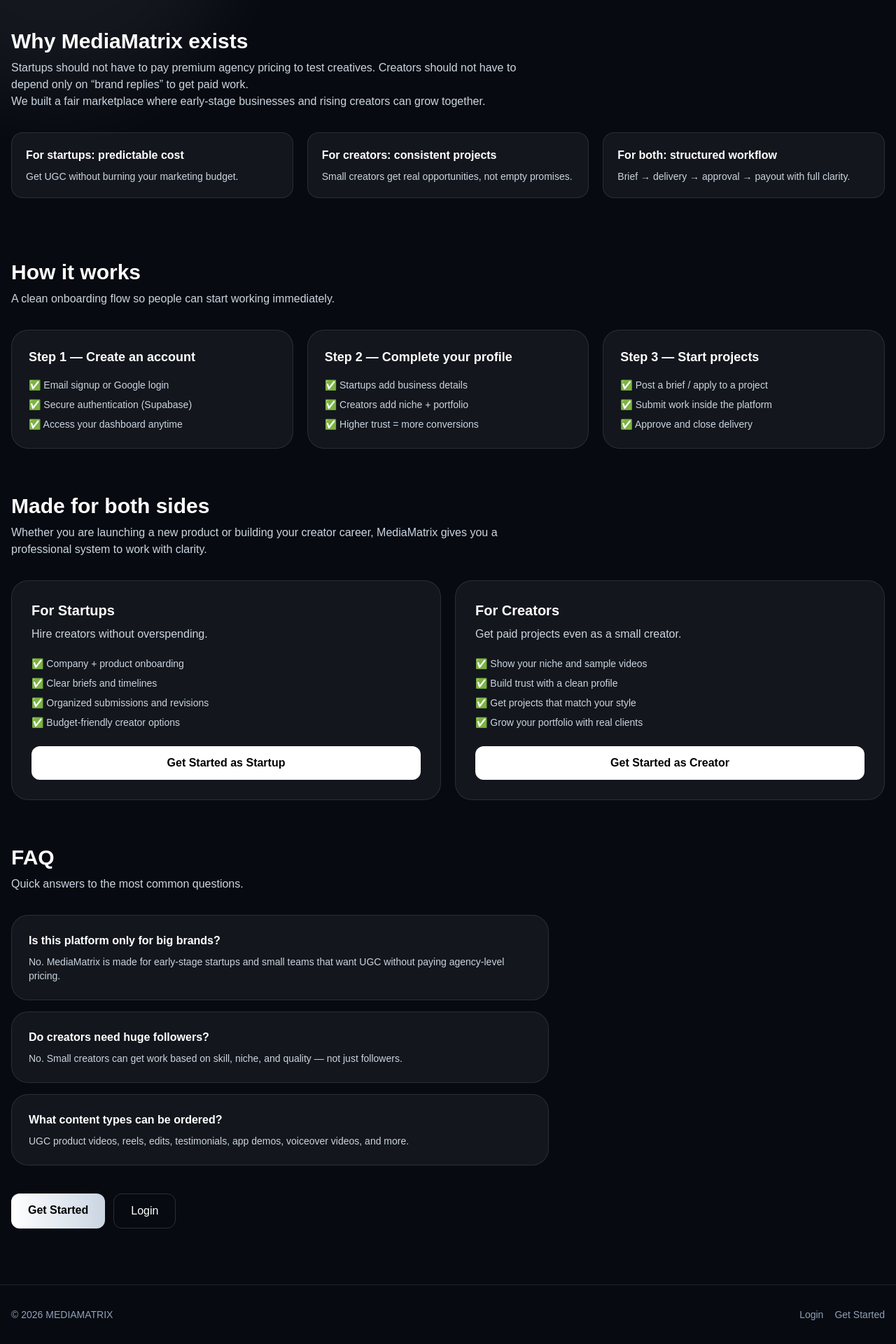
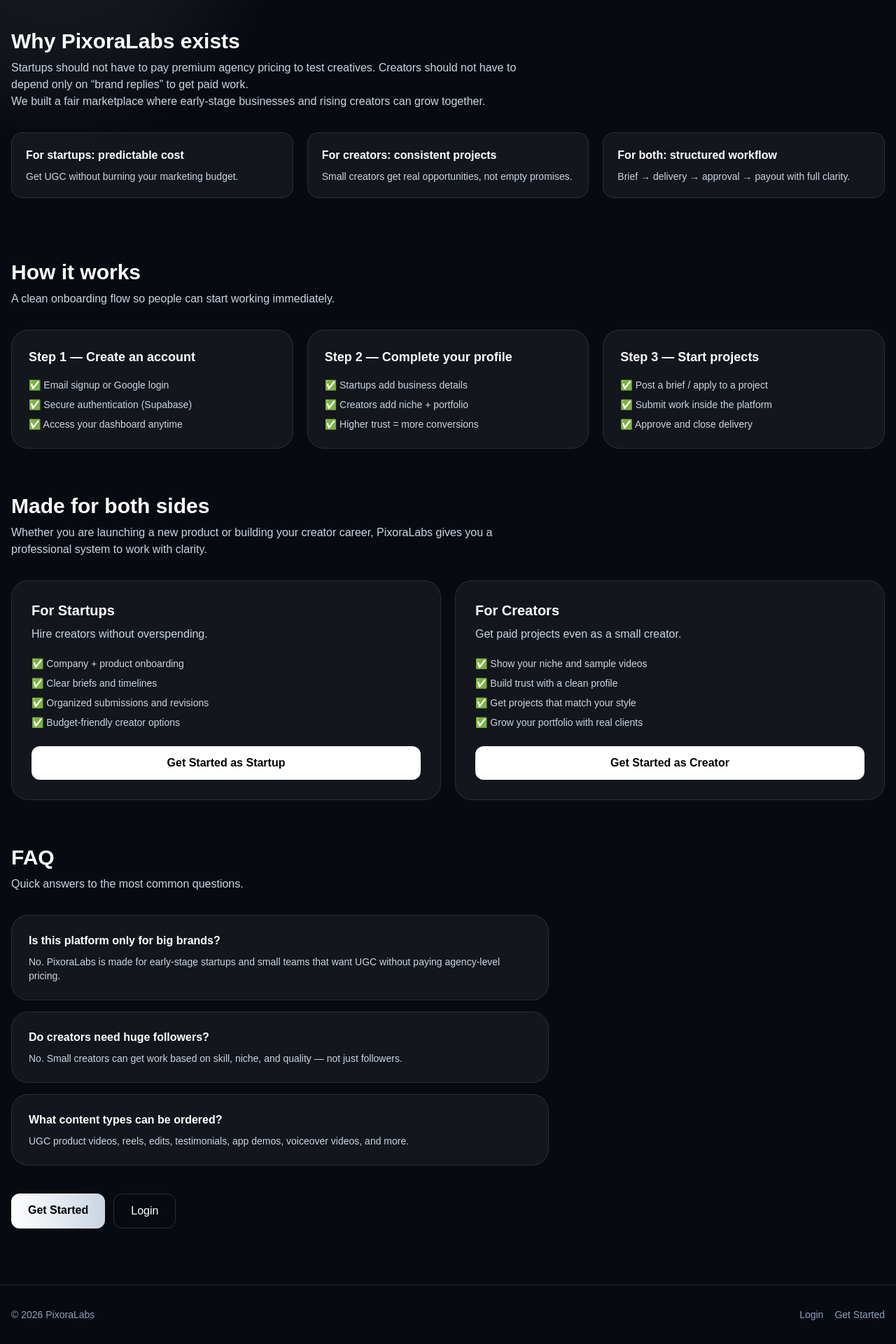
Before and after one commit to space5432/pixoralabs, a Next.js app: page / in a window 1280 px wide. Shown: the part 872-2792 px from the top of the page at 70% size. Built offline with nearby package versions, Linux system fonts and the light colour scheme.

Commit message:
Rebrand to PixoraLabs

```diff
--- a/app/choose-role/page.tsx
+++ b/app/choose-role/page.tsx
@@ -99,7 +99,7 @@
             Choose your role
           </p>
           <p className="text-white/70 text-sm mt-2 text-center max-w-2xl mx-auto">
-            Select how you want to use MediaMatrix. You can switch later, but
+            Select how you want to use PixoraLabs. You can switch later, but
             this helps us set up your dashboard correctly.
           </p>
 
--- a/app/components/Sidebar.tsx
+++ b/app/components/Sidebar.tsx
@@ -23,7 +23,7 @@
       {/* Header */}
       <div className="flex items-center justify-between">
         <div>
-          <p className="text-xl font-extrabold text-white">MediaMatrix</p>
+          <p className="text-xl font-extrabold text-white">PixoraLabs</p>
           <p className="text-sm text-white/60 mt-1">{roleLabel}</p>
         </div>
 
@@ -69,7 +69,7 @@
         </button>
       </div>
 
-      <p className="text-xs text-white/40 mt-5">© 2026 MediaMatrix</p>
+      <p className="text-xs text-white/40 mt-5">© 2026 PixoraLabs</p>
     </div>
   );
 }
--- a/app/dashboard/creator/components/CreatorSidebar.tsx
+++ b/app/dashboard/creator/components/CreatorSidebar.tsx
@@ -7,7 +7,7 @@
 export default function CreatorSidebar({
   activeTab,
   onTabChange,
-  brandName = "MediaMatrix",
+  brandName = "PixoraLabs",
 }: {
   activeTab: CreatorTab;
   onTabChange: (tab: CreatorTab) => void;
@@ -82,7 +82,7 @@
           </button>
         </div>
 
-        <p className="text-xs text-white/40 mt-4 text-center">© 2026 MediaMatrix</p>
+        <p className="text-xs text-white/40 mt-4 text-center">© 2026 PixoraLabs</p>
       </div>
     </aside>
   );
--- a/app/dashboard/startup/components/StartupSidebar.tsx
+++ b/app/dashboard/startup/components/StartupSidebar.tsx
@@ -7,7 +7,7 @@
 export default function StartupSidebar({
   activeTab,
   onTabChange,
-  brandName = "MediaMatrix",
+  brandName = "PixoraLabs",
 }: {
   activeTab: StartupTab;
   onTabChange: (tab: StartupTab) => void;
@@ -83,7 +83,7 @@
           </button>
         </div>
 
-        <p className="text-xs text-white/40 mt-4 text-center">© 2026 MediaMatrix</p>
+        <p className="text-xs text-white/40 mt-4 text-center">© 2026 PixoraLabs</p>
       </div>
     </aside>
   );
--- a/app/dashboard/startup/page.tsx
+++ b/app/dashboard/startup/page.tsx
@@ -386,7 +386,7 @@
             </div>
             <div>
               <p className="text-white font-extrabold leading-tight">
-                MediaMatrix UGC Marketplace
+                PixoraLabs UGC Marketplace
               </p>
               <p className="text-white/60 text-xs">Startup Workspace</p>
             </div>
@@ -1274,7 +1274,7 @@
               <input
                 value={props.companyName}
                 onChange={(e) => props.setCompanyName(e.target.value)}
-                placeholder="Example: MediaMatrix"
+                placeholder="Example: PixoraLabs"
                 className="w-full rounded-2xl border border-white/10 bg-white/10 p-3 text-white placeholder:text-white/40 outline-none focus:border-white/25"
               />
             </Field>
--- a/app/layout.tsx
+++ b/app/layout.tsx
@@ -1,7 +1,7 @@
 import "./globals.css";
 
 export const metadata = {
-  title: "MediaMatrix",
+  title: "PixoraLabs",
   description: "UGC marketplace",
 };
 
--- a/app/page.tsx
+++ b/app/page.tsx
@@ -22,13 +22,13 @@
               M
             </div>
             <div className="font-extrabold tracking-wide text-white">
-              MEDIAMATRIX
+              PIXORALABS
             </div>
           </div>
 
           <nav className="hidden md:flex items-center gap-6 text-sm text-slate-300">
             <a href="#why" className="hover:text-white transition">
-              Why MediaMatrix
+              Why PixoraLabs
             </a>
             <a href="#how" className="hover:text-white transition">
               How it works
@@ -84,7 +84,7 @@
               </h1>
 
               <p className="mt-4 text-slate-300 leading-relaxed max-w-xl">
-                MediaMatrix connects startups that need high-performing content
+                PixoraLabs connects startups that need high-performing content
                 with creators who want consistent paid projects.
                 <br />
                 No agency markups. No unrealistic deals. Just clear briefs, fast
@@ -153,7 +153,7 @@
         <section id="why" className="max-w-7xl mx-auto px-4 pb-16 pt-6">
           <div className="animate-slide-up">
             <h2 className="text-2xl md:text-3xl font-bold text-white">
-              Why MediaMatrix exists
+              Why PixoraLabs exists
             </h2>
             <p className="text-slate-300 mt-2 max-w-3xl">
               Startups should not have to pay premium agency pricing to test
@@ -228,7 +228,7 @@
             </h2>
             <p className="text-slate-300 mt-2 max-w-3xl">
               Whether you are launching a new product or building your creator
-              career, MediaMatrix gives you a professional system to work with
+              career, PixoraLabs gives you a professional system to work with
               clarity.
             </p>
           </div>
@@ -273,7 +273,7 @@
           <div className="mt-8 space-y-4 max-w-3xl">
             <Faq
               q="Is this platform only for big brands?"
-              a="No. MediaMatrix is made for early-stage startups and small teams that want UGC without paying agency-level pricing."
+              a="No. PixoraLabs is made for early-stage startups and small teams that want UGC without paying agency-level pricing."
             />
             <Faq
               q="Do creators need huge followers?"
@@ -306,7 +306,7 @@
       {/* FOOTER */}
       <footer className="border-t border-white/10">
         <div className="max-w-7xl mx-auto px-4 py-8 text-sm text-slate-400 flex flex-col sm:flex-row items-center justify-between gap-2">
-          <p>© {new Date().getFullYear()} MEDIAMATRIX</p>
+          <p>© {new Date().getFullYear()} PixoraLabs</p>
           <div className="flex gap-4">
             <Link className="hover:text-white transition" href="/login">
               Login
--- a/package.json
+++ b/package.json
@@ -1,5 +1,5 @@
 {
-  "name": "mediamatrix-app",
+  "name": "PixoraLabs-app",
   "version": "0.1.0",
   "private": true,
   "scripts": {
```
Also changed, not shown: 1 other file (tests, documents, lock files or other folders).
